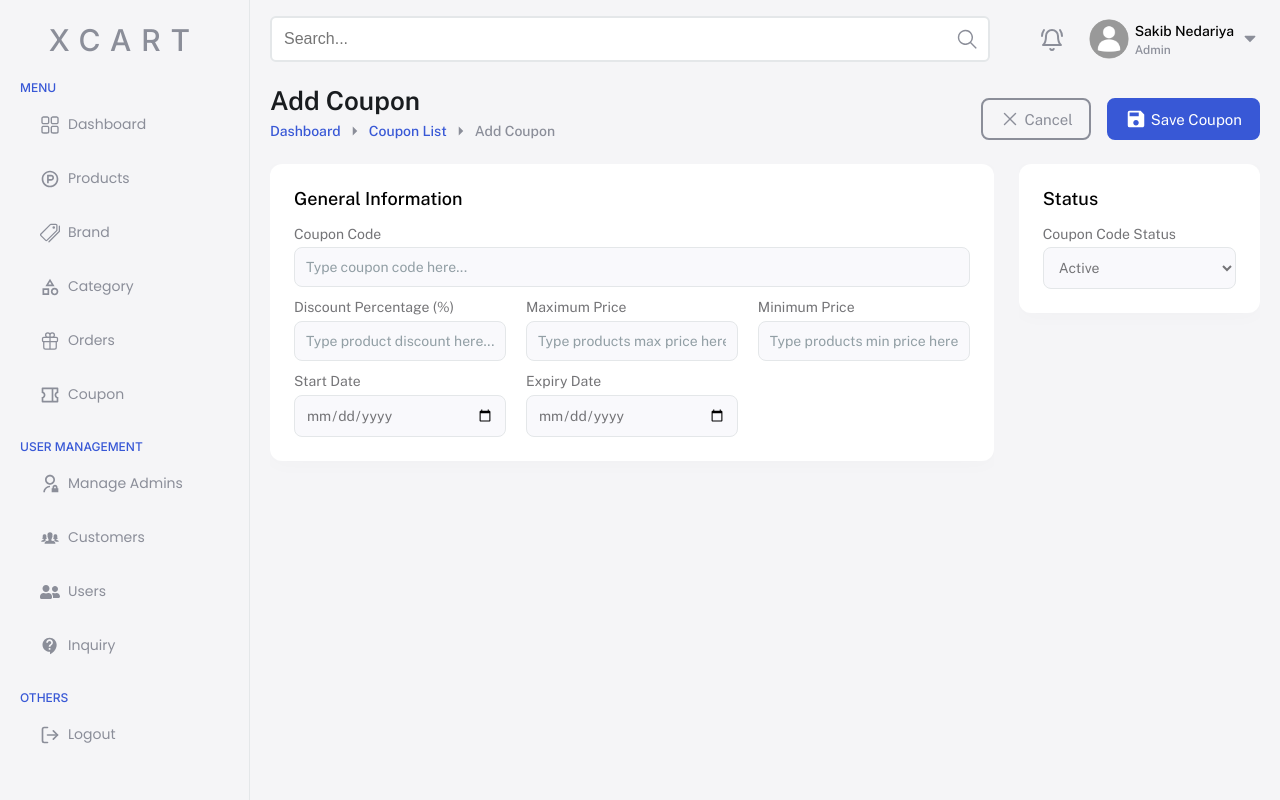
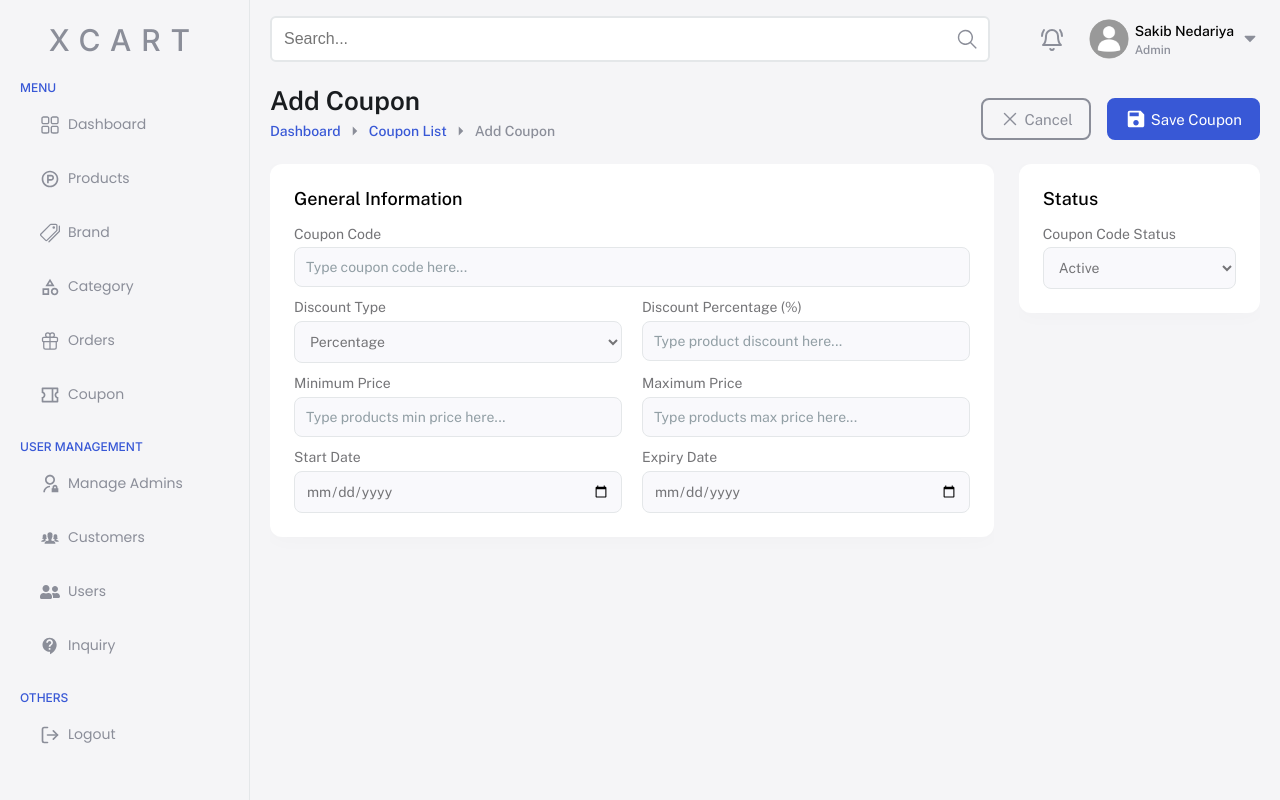
Before and after one commit to sakib-nedariya/xcartNew, a React (Vite) app in the folder client/: page /admin/create-coupon in a window 1280 px wide. Built offline with nearby package versions, Linux system fonts and the light colour scheme; no server answers; sample sign-in values are in the browser's storage.

Commit message:
initial changes

```diff
--- a/client/src/assets/css/main.css
+++ b/client/src/assets/css/main.css
@@ -461,11 +461,12 @@ button {
 .coupon-code-start-expity-date,
 .coupon-code-input-profile {
   display: grid;
-  grid-template-columns: repeat(3, 1fr);
+  grid-template-columns: repeat(2, 1fr);
   margin-top: 10px;
   gap: 20px;
 }
 .coupon-code-input-max-min-price input,
+.coupon-code-input-max-min-price select,
 .coupon-code-start-expity-date input,
 .coupon-code-input-profile input,
 .product-container-grid input {
--- a/client/src/pages/admin/coupon/Coupon.jsx
+++ b/client/src/pages/admin/coupon/Coupon.jsx
@@ -198,8 +198,8 @@ const Coupon = () => {
                 </th>
                 <th>Coupon Code</th>
                 <th>Discount</th>
+                <th>Min</th>
                 <th>Max</th>
-                <th>Min</th>
                 <th>Start</th>
                 <th>Expiry</th>
                 <th>Status</th>
@@ -222,8 +222,8 @@ const Coupon = () => {
                   <td className="product-stock-keeping-unit discount">
                     {coupon.discount}%
                   </td>
+                  <td>₹{coupon.min_price}</td>
                   <td>₹{coupon.max_price}</td>
-                  <td>₹{coupon.min_price}</td>
                   <td>
                     {new Date(coupon.start_date).toLocaleDateString("en-GB")}
                   </td>
--- a/client/src/pages/admin/coupon/CreateCoupon.jsx
+++ b/client/src/pages/admin/coupon/CreateCoupon.jsx
@@ -136,6 +136,13 @@ const CreateCoupon = () => {
                 />
                 <div className="coupon-code-input-max-min-price">
                   <div>
+                    <label htmlFor="discount">Discount Type</label>
+                    <select>
+                      <option value="percentage">Percentage</option>
+                      <option value="rupees">Rupees</option>
+                    </select>
+                  </div>
+                  <div>
                     <label htmlFor="discount">Discount Percentage (%)</label>
                     <input
                       type="text"
@@ -144,6 +151,19 @@ const CreateCoupon = () => {
                       value={createCoupon.discount}
                       onChange={handleChangeInput}
                       placeholder="Type product discount here..."
+                    />
+                  </div>
+                </div>
+                <div className="coupon-code-input-max-min-price">
+                  <div>
+                    <label htmlFor="minimum-price">Minimum Price</label>
+                    <input
+                      type="text"
+                      id="minimum-price"
+                      name="min_price"
+                      value={createCoupon.min_price}
+                      onChange={handleChangeInput}
+                      placeholder="Type products min price here..."
                     />
                   </div>
                   <div>
@@ -157,18 +177,8 @@ const CreateCoupon = () => {
                       placeholder="Type products max price here..."
                     />
                   </div>
-                  <div>
-                    <label htmlFor="minimum-price">Minimum Price</label>
-                    <input
-                      type="text"
-                      id="minimum-price"
-                      name="min_price"
-                      value={createCoupon.min_price}
-                      onChange={handleChangeInput}
-                      placeholder="Type products min price here..."
-                    />
-                  </div>
                 </div>
+
                 <div className="coupon-code-start-expity-date">
                   <div>
                     <label htmlFor="start-date">Start Date</label>
--- a/client/src/pages/admin/coupon/EditCoupon.jsx
+++ b/client/src/pages/admin/coupon/EditCoupon.jsx
@@ -163,6 +163,13 @@ const EditCoupon = () => {
                 />
                 <div className="coupon-code-input-max-min-price">
                   <div>
+                    <label htmlFor="discount">Discount Type</label>
+                    <select>
+                      <option value="percentage">Percentage</option>
+                      <option value="rupees">Rupees</option>
+                    </select>
+                  </div>
+                  <div>
                     <label htmlFor="discount">Discount Percentage (%)</label>
                     <input
                       type="text"
@@ -173,6 +180,8 @@ const EditCoupon = () => {
                       placeholder="Type product discount here..."
                     />
                   </div>
+                </div>
+                <div className="coupon-code-input-max-min-price">
                   <div>
                     <label htmlFor="maximum-price">Maximum Price</label>
                     <input
--- a/client/src/pages/admin/coupon/ViewCoupon.jsx
+++ b/client/src/pages/admin/coupon/ViewCoupon.jsx
@@ -70,9 +70,18 @@ const ViewCoupon = () => {
                 <input type="text" value={couponData.coupon_code} disabled />
                 <div className="coupon-code-input-max-min-price">
                   <div>
+                    <label htmlFor="discount">Discount Type</label>
+                    <select disabled>
+                      <option value="percentage">Percentage</option>
+                      <option value="rupees">Rupees</option>
+                    </select>
+                  </div>
+                  <div>
                     <label>Discount Percentage (%)</label>
                     <input type="text" value={couponData.discount} disabled />
                   </div>
+                </div>
+                <div className="coupon-code-input-max-min-price">
                   <div>
                     <label>Maximum Price</label>
                     <input type="text" value={couponData.max_price} disabled />
```
